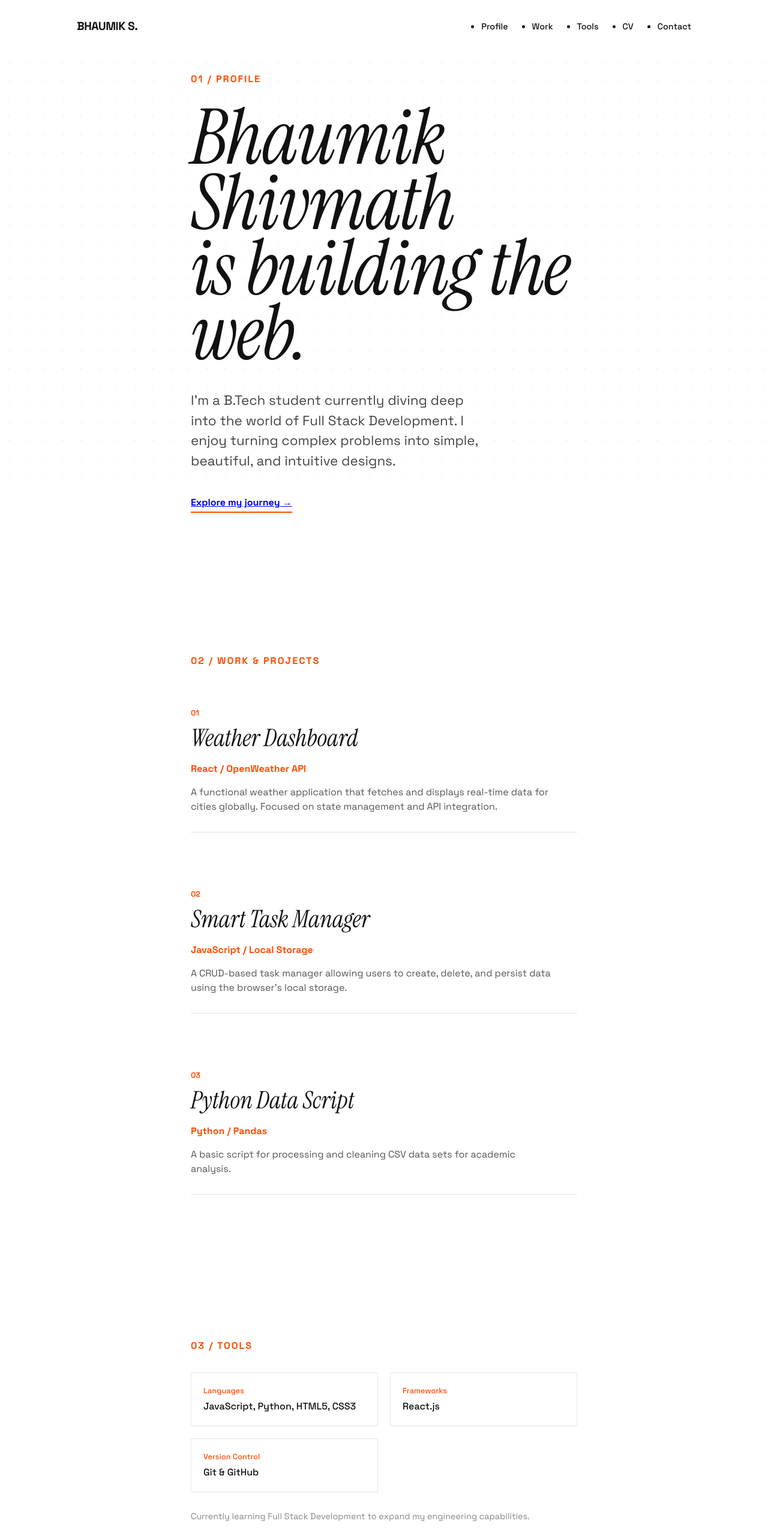
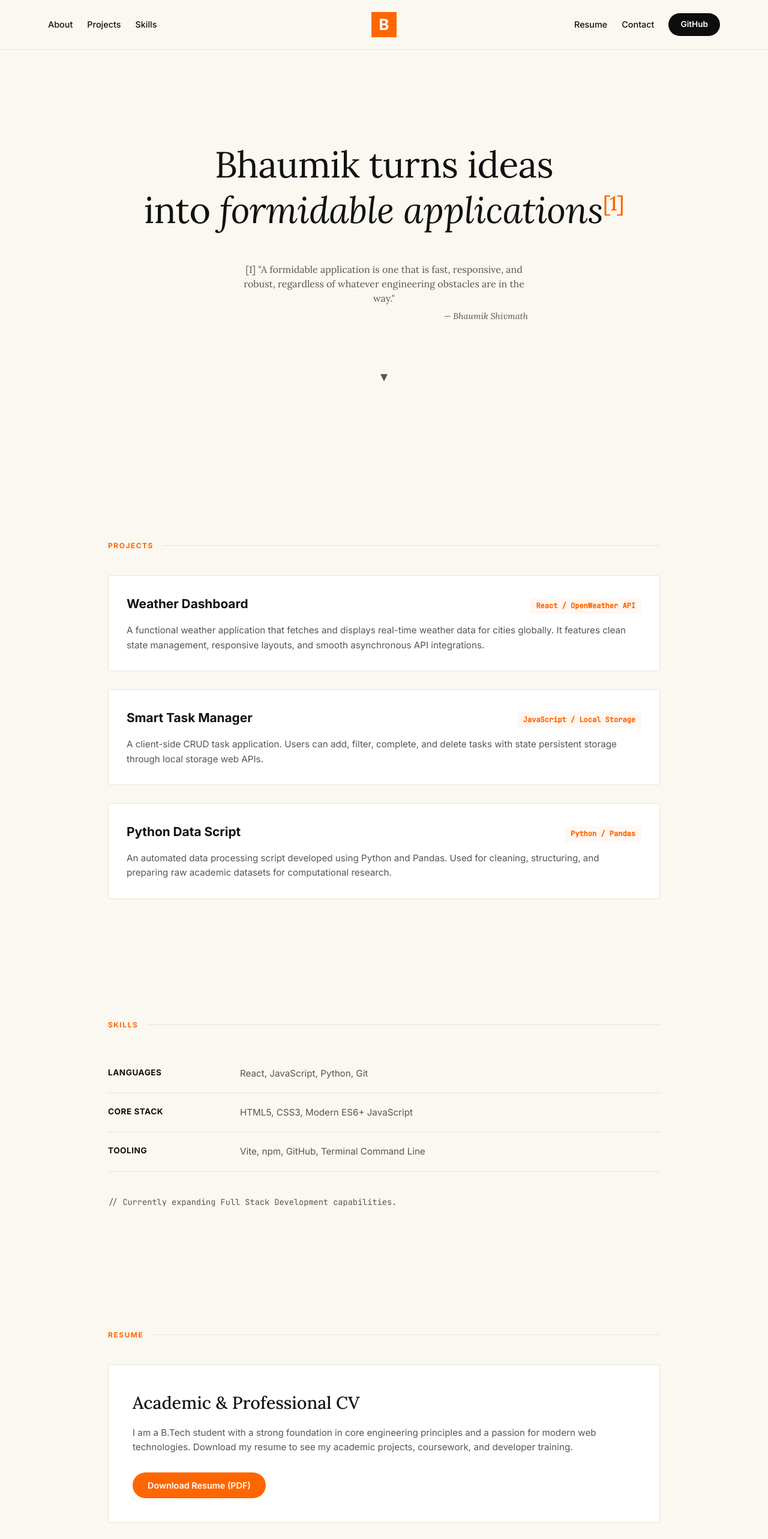
Before and after one commit to GRIMMZOWW/BHAUMIK-PROJECT, a React (Vite) app: page / in a window 1280 px wide. Shown: the top 2566 px of the page at 60% size. Built offline with nearby package versions, Linux system fonts and the light colour scheme.

Commit message:
Redesign: Match ycombinator.com landing page structure

```diff
--- a/src/components/About.jsx
+++ b/src/components/About.jsx
@@ -2,21 +2,20 @@ import React from 'react';
 
 const About = () => {
   return (
-    <section id="about" className="hero">
-      <div className="section-title">01 / Profile</div>
-      <h1>
-        Bhaumik Shivmath <br />
-        <i>is building the web.</i>
+    <section id="about" className="hero-center">
+      <h1 className="hero-title-serif">
+        Bhaumik turns ideas <br />
+        into <i>formidable applications</i><sup>[1]</sup>
       </h1>
-      <p>
-        I'm a B.Tech student currently diving deep into the world of Full Stack Development.
-        I enjoy turning complex problems into simple, beautiful, and intuitive designs.
-      </p>
-      <div style={{ marginTop: '40px' }}>
-        <a href="#projects" style={{ fontWeight: '700', borderBottom: '2px solid var(--accent)', paddingBottom: '5px' }}>
-          Explore my journey &rarr;
-        </a>
+
+      <div className="hero-footnote">
+        [1] "A formidable application is one that is fast, responsive, and robust, regardless of whatever engineering obstacles are in the way."
+        <span className="footnote-author">— Bhaumik Shivmath</span>
       </div>
+
+      <a href="#projects" className="scroll-arrow" title="Scroll to Projects">
+        ▾
+      </a>
     </section>
   );
 };
--- a/src/components/Contact.jsx
+++ b/src/components/Contact.jsx
@@ -2,32 +2,42 @@ import React from 'react';
 
 const Contact = () => {
   return (
-    <section id="contact" style={{ textAlign: 'center' }}>
-      <div className="section-title">05 / Contact</div>
-      <h2 style={{ fontFamily: 'var(--font-serif)', fontSize: '4.5rem', fontWeight: '400', lineHeight: 1 }}>
-        Let's connect.
-      </h2>
+    <section id="contact">
+      <div className="section-label">contact</div>
+      <div className="yc-card">
+        <h2>Let's connect</h2>
+        <p>
+          I am currently seeking junior developer roles or internship opportunities. Feel free to reach out directly through any of the channels below.
+        </p>
 
-      <div style={{ marginTop: '40px' }}>
-        <a href="mailto:bhaumik3553@gmail.com" style={{ color: 'var(--accent)', fontSize: '1.8rem', fontWeight: '700', textDecoration: 'none' }}>
-          bhaumik3553@gmail.com
+        <div className="contact-table">
+          <div className="contact-row-item">
+            <span className="contact-lbl">Email</span>
+            <span className="contact-val">
+              <a href="mailto:bhaumik3553@gmail.com">bhaumik3553@gmail.com</a>
+            </span>
+          </div>
+          <div className="contact-row-item">
+            <span className="contact-lbl">Phone</span>
+            <span className="contact-val">+91 70198 39381</span>
+          </div>
+          <div className="contact-row-item">
+            <span className="contact-lbl">Location</span>
+            <span className="contact-val">Mumbai, Sion</span>
+          </div>
+          <div className="contact-row-item">
+            <span className="contact-lbl">Github</span>
+            <span className="contact-val">
+              <a href="https://github.com/GRIMMZOWW" target="_blank" rel="noopener noreferrer">
+                github.com/GRIMMZOWW
+              </a>
+            </span>
+          </div>
+        </div>
+
+        <a href="mailto:bhaumik3553@gmail.com" className="btn-pill-orange">
+          Send Email Direct
         </a>
-        <div style={{ marginTop: '20px', fontSize: '1.2rem', fontWeight: '500' }}>
-          +91 70198 39381
-        </div>
-        <div style={{ marginTop: '10px', color: '#666' }}>
-          Mumbai, Sion
-        </div>
-      </div>
-
-      <div style={{ marginTop: '50px' }}>
-        <a href="https://github.com/GRIMMZOWW" target="_blank" rel="noreferrer" className="btn-main">
-          GitHub Profile
-        </a>
-      </div>
-
-      <div style={{ marginTop: '60px', fontSize: '0.8rem', opacity: 0.4, textTransform: 'uppercase' }}>
-        Currently seeking opportunities for growth.
       </div>
     </section>
   );
--- a/src/components/Navbar.jsx
+++ b/src/components/Navbar.jsx
@@ -2,16 +2,27 @@ import React from 'react';
 
 const Navbar = () => {
   return (
-    <nav>
-      <div className="logo" style={{ textTransform: 'uppercase' }}>Bhaumik S.</div>
-      <ul className="nav-links">
-        <li><a href="#about">Profile</a></li>
-        <li><a href="#projects">Work</a></li>
-        <li><a href="#skills">Tools</a></li>
-        <li><a href="#resume">CV</a></li>
-        <li><a href="#contact">Contact</a></li>
-      </ul>
-    </nav>
+    <header>
+      <div className="nav-container">
+        <div className="nav-col-left">
+          <a href="#about" className="nav-link">About</a>
+          <a href="#projects" className="nav-link">Projects</a>
+          <a href="#skills" className="nav-link">Skills</a>
+        </div>
+
+        <div className="nav-col-center">
+          <a href="#about" className="yc-logo-box">B</a>
+        </div>
+
+        <div className="nav-col-right">
+          <a href="#resume" className="nav-link">Resume</a>
+          <a href="#contact" className="nav-link">Contact</a>
+          <a href="https://github.com/GRIMMZOWW" target="_blank" rel="noopener noreferrer" className="btn-pill-black">
+            GitHub
+          </a>
+        </div>
+      </div>
+    </header>
   );
 };
 
--- a/src/components/Projects.jsx
+++ b/src/components/Projects.jsx
@@ -2,38 +2,42 @@ import React from 'react';
 
 const projectList = [
   {
-    id: "01",
+    id: "1",
     title: "Weather Dashboard",
     tech: "React / OpenWeather API",
-    desc: "A functional weather application that fetches and displays real-time data for cities globally. Focused on state management and API integration."
+    desc: "A functional weather application that fetches and displays real-time weather data for cities globally. It features clean state management, responsive layouts, and smooth asynchronous API integrations.",
+    link: "https://github.com/GRIMMZOWW/BHAUMIK-PROJECT"
   },
   {
-    id: "02",
+    id: "2",
     title: "Smart Task Manager",
     tech: "JavaScript / Local Storage",
-    desc: "A CRUD-based task manager allowing users to create, delete, and persist data using the browser's local storage."
+    desc: "A client-side CRUD task application. Users can add, filter, complete, and delete tasks with state persistent storage through local storage web APIs.",
+    link: "https://github.com/GRIMMZOWW/BHAUMIK-PROJECT"
   },
   {
-    id: "03",
+    id: "3",
     title: "Python Data Script",
     tech: "Python / Pandas",
-    desc: "A basic script for processing and cleaning CSV data sets for academic analysis."
+    desc: "An automated data processing script developed using Python and Pandas. Used for cleaning, structuring, and preparing raw academic datasets for computational research.",
+    link: "https://github.com/GRIMMZOWW/BHAUMIK-PROJECT"
   }
 ];
 
 const Projects = () => {
   return (
     <section id="projects">
-      <div className="section-title">02 / Work & Projects</div>
-      <div className="project-list">
+      <div className="section-label">projects</div>
+      <div className="projects-grid">
         {projectList.map((p) => (
-          <div key={p.id} className="project-item" style={{ gridTemplateColumns: '1fr', padding: '30px 0', borderBottom: '1px solid var(--border)' }}>
-            <div className="project-info">
-              <span style={{ fontSize: '0.8rem', color: 'var(--accent)', fontWeight: '700' }}>{p.id}</span>
-              <h3 style={{ fontSize: '2.5rem' }}>{p.title}</h3>
-              <p style={{ color: 'var(--accent)', fontWeight: '600', marginBottom: '15px' }}>{p.tech}</p>
-              <p style={{ color: '#555', maxWidth: '600px' }}>{p.desc}</p>
+          <div key={p.id} className="project-card">
+            <div className="project-card-header">
+              <a href={p.link} target="_blank" rel="noopener noreferrer" className="project-card-title">
+                {p.title}
+              </a>
+              <span className="project-card-tech">{p.tech}</span>
             </div>
+            <p className="project-card-desc">{p.desc}</p>
           </div>
         ))}
       </div>
--- a/src/components/Resume.jsx
+++ b/src/components/Resume.jsx
@@ -3,15 +3,15 @@ import React from 'react';
 const Resume = () => {
   return (
     <section id="resume">
-      <div className="section-title">04 / CV</div>
-      <div style={{ padding: '60px', background: '#f9f9f9', border: '1px solid #eee', borderRadius: '4px' }}>
-        <h2 style={{ fontFamily: 'var(--font-serif)', fontSize: '3rem', fontWeight: '400' }}>Academic & Professional</h2>
-        <p style={{ margin: '20px 0 30px', color: '#555' }}>
+      <div className="section-label">resume</div>
+      <div className="yc-card">
+        <h2>Academic & Professional CV</h2>
+        <p>
           I am a B.Tech student with a strong foundation in core engineering principles and a passion for modern web technologies.
-          Download my CV to see my academic projects and technical journey.
+          Download my resume to see my academic projects, coursework, and developer training.
         </p>
-        <a href="/resume.pdf" download className="btn-main">
-          Download Resume (PDF) &darr;
+        <a href="/resume.pdf" download className="btn-pill-orange">
+          Download Resume (PDF)
         </a>
       </div>
     </section>
--- a/src/components/Skills.jsx
+++ b/src/components/Skills.jsx
@@ -1,25 +1,25 @@
 import React from 'react';
 
 const myTech = [
-  { cat: "Languages", items: "JavaScript, Python, HTML5, CSS3" },
-  { cat: "Frameworks", items: "React.js" },
-  { cat: "Version Control", items: "Git & GitHub" }
+  { cat: "Languages", items: "React, JavaScript, Python, Git" },
+  { cat: "Core Stack", items: "HTML5, CSS3, Modern ES6+ JavaScript" },
+  { cat: "Tooling", items: "Vite, npm, GitHub, Terminal Command Line" }
 ];
 
 const Skills = () => {
   return (
     <section id="skills">
-      <div className="section-title">03 / Tools</div>
-      <div className="skills-grid">
+      <div className="section-label">skills</div>
+      <div className="spec-sheet">
         {myTech.map((t, i) => (
-          <div key={i} className="skill-box">
-            <span>{t.cat}</span>
-            {t.items}
+          <div key={i} className="spec-row">
+            <div className="spec-category">{t.cat}</div>
+            <div className="spec-list">{t.items}</div>
           </div>
         ))}
       </div>
-      <p style={{ marginTop: '30px', color: '#888', fontSize: '0.9rem' }}>
-        Currently learning Full Stack Development to expand my engineering capabilities.
+      <p style={{ marginTop: '40px', color: 'var(--text-yc-muted)', fontSize: '0.85rem', fontFamily: 'var(--font-mono)' }}>
+        // Currently expanding Full Stack Development capabilities.
       </p>
     </section>
   );
--- a/src/index.css
+++ b/src/index.css
@@ -1,12 +1,18 @@
-@import url('https://fonts.googleapis.com/css2?family=Space+Grotesk:wght@300;400;500;700&family=Instrument+Serif:italic&display=swap');
+@import url('https://fonts.googleapis.com/css2?family=Inter:wght@300;400;500;600;700&family=Lora:ital,wght@0,400;0,500;0,600;0,700;1,400&family=JetBrains+Mono:wght@400;500&display=swap');
 
 :root {
-  --bg: #ffffff;
-  --text: #111111;
-  --accent: #ff4d00; /* Bold orange/red */
-  --border: #e5e5e5;
-  --font-main: 'Space Grotesk', sans-serif;
-  --font-serif: 'Instrument Serif', serif;
+  --bg-yc-cream: #faf8f0; /* The signature warm YC cream */
+  --text-yc-dark: #111111;
+  --text-yc-muted: #555555;
+  --yc-orange: #ff6600;
+  --yc-orange-hover: #e05a00;
+  --yc-black: #0d0d0d;
+  --yc-black-hover: #262626;
+  --yc-border: #e6e4dc;
+
+  --font-sans: 'Inter', -apple-system, BlinkMacSystemFont, "Segoe UI", Roboto, sans-serif;
+  --font-serif: 'Lora', Georgia, 'Times New Roman', serif;
+  --font-mono: 'JetBrains Mono', monospace;
 }
 
 * {
@@ -20,176 +26,404 @@ html {
 }
 
 body {
-  background: var(--bg);
-  color: var(--text);
-  font-family: var(--font-main);
-  line-height: 1.5;
+  background-color: var(--bg-yc-cream);
+  color: var(--text-yc-dark);
+  font-family: var(--font-sans);
+  line-height: 1.6;
   -webkit-font-smoothing: antialiased;
 }
 
-/* Minimalist Grid Background */
-body::before {
-  content: "";
-  position: fixed;
+/* Header/Navbar - Center Logo Config */
+header {
+  position: sticky;
   top: 0;
-  left: 0;
-  width: 100%;
-  height: 100%;
-  background-image: radial-gradient(#e5e5e5 1px, transparent 1px);
-  background-size: 30px 30px;
-  z-index: -1;
-  opacity: 0.5;
+  background-color: rgba(250, 248, 240, 0.95);
+  backdrop-filter: blur(8px);
+  border-bottom: 1px solid var(--yc-border);
+  z-index: 1000;
 }
 
+.nav-container {
+  max-width: 1200px;
+  margin: 0 auto;
+  padding: 20px 40px;
+  display: grid;
+  grid-template-columns: 1fr auto 1fr;
+  align-items: center;
+}
+
+@media (max-width: 768px) {
+  .nav-container {
+    grid-template-columns: 1fr;
+    gap: 15px;
+    padding: 15px 20px;
+    text-align: center;
+  }
+}
+
+.nav-col-left {
+  display: flex;
+  gap: 24px;
+}
+
+@media (max-width: 768px) {
+  .nav-col-left {
+    justify-content: center;
+  }
+}
+
+.nav-col-center {
+  display: flex;
+  justify-content: center;
+}
+
+.nav-col-right {
+  display: flex;
+  justify-content: flex-end;
+  align-items: center;
+  gap: 24px;
+}
+
+@media (max-width: 768px) {
+  .nav-col-right {
+    justify-content: center;
+  }
+}
+
+/* Center YC Logo style but with 'B' */
+.yc-logo-box {
+  width: 42px;
+  height: 42px;
+  background-color: var(--yc-orange);
+  color: #ffffff;
+  display: flex;
+  justify-content: center;
+  align-items: center;
+  font-family: var(--font-sans);
+  font-weight: 800;
+  font-size: 1.6rem;
+  text-decoration: none;
+  line-height: 1;
+  transition: background-color 0.2s;
+}
+
+.yc-logo-box:hover {
+  background-color: var(--yc-orange-hover);
+}
+
+.nav-link {
+  text-decoration: none;
+  color: var(--text-yc-dark);
+  font-size: 0.9rem;
+  font-weight: 500;
+  transition: color 0.2s;
+}
+
+.nav-link:hover {
+  color: var(--yc-orange);
+}
+
+/* Right Side Pill Button style */
+.btn-pill-black {
+  display: inline-block;
+  background-color: var(--yc-black);
+  color: #ffffff;
+  padding: 8px 20px;
+  border-radius: 9999px; /* Absolute pill shape */
+  font-size: 0.85rem;
+  font-weight: 600;
+  text-decoration: none;
+  transition: background-color 0.2s;
+}
+
+.btn-pill-black:hover {
+  background-color: var(--yc-black-hover);
+}
+
+/* Sections */
 section {
-  padding: 120px 10%;
-  max-width: 900px;
+  padding: 100px 40px;
+  max-width: 1000px;
   margin: 0 auto;
 }
 
-.section-title {
-  font-size: 1rem;
-  text-transform: uppercase;
-  letter-spacing: 2px;
-  color: var(--accent);
-  margin-bottom: 2rem;
-  font-weight: 700;
+@media (max-width: 768px) {
+  section {
+    padding: 60px 20px;
+  }
 }
 
-/* Navbar */
-nav {
-  position: fixed;
-  top: 0;
-  width: 100%;
-  padding: 30px 10%;
+.section-label {
+  font-family: var(--font-sans);
+  font-size: 0.75rem;
+  font-weight: 700;
+  text-transform: uppercase;
+  letter-spacing: 1.5px;
+  color: var(--yc-orange);
+  margin-bottom: 40px;
   display: flex;
-  justify-content: space-between;
   align-items: center;
-  background: rgba(255, 255, 255, 0.9);
-  z-index: 1000;
+  gap: 15px;
 }
 
-.logo {
-  font-size: 1.2rem;
-  font-weight: 700;
+.section-label::after {
+  content: "";
+  height: 1px;
+  flex-grow: 1;
+  background-color: var(--yc-border);
+}
+
+/* Hero Section (Centred) */
+.hero-center {
+  min-height: calc(100vh - 83px);
+  display: flex;
+  flex-direction: column;
+  justify-content: center;
+  align-items: center;
+  text-align: center;
+  padding: 40px 20px;
+}
+
+.hero-title-serif {
+  font-family: var(--font-serif);
+  font-size: clamp(2rem, 5vw, 3.8rem);
+  font-weight: 400;
+  line-height: 1.25;
+  color: var(--text-yc-dark);
+  max-width: 800px;
   letter-spacing: -0.5px;
 }
 
-.nav-links {
-  display: flex;
-  gap: 40px;
+.hero-title-serif i {
+  font-style: italic;
 }
 
-.nav-links a {
-  text-decoration: none;
-  color: var(--text);
-  font-size: 0.9rem;
-  font-weight: 500;
-  position: relative;
-}
-
-.nav-links a::after {
-  content: '';
-  position: absolute;
-  width: 0;
-  height: 1px;
-  bottom: -2px;
-  left: 0;
-  background-color: var(--accent);
-  transition: width 0.3s;
-}
-
-.nav-links a:hover::after {
-  width: 100%;
-}
-
-/* Hero */
-.hero h1 {
-  font-family: var(--font-serif);
-  font-size: clamp(4rem, 12vw, 8rem);
-  font-weight: 400;
-  line-height: 0.85;
-  margin-bottom: 40px;
-  letter-spacing: -2px;
-}
-
-.hero p {
-  font-size: 1.4rem;
-  max-width: 500px;
-  color: #444;
-}
-
-/* Projects */
-.project-list {
-  display: flex;
-  flex-direction: column;
-  gap: 60px;
-}
-
-.project-item {
-  display: grid;
-  grid-template-columns: 1fr 1fr;
-  gap: 40px;
-  align-items: center;
-}
-
-.project-img {
-  width: 100%;
-  border: 1px solid var(--border);
-  filter: grayscale(100%);
-  transition: 0.4s;
-}
-
-.project-item:hover .project-img {
-  filter: grayscale(0%);
-  border-color: var(--accent);
-}
-
-.project-info h3 {
-  font-family: var(--font-serif);
-  font-size: 2.5rem;
-  margin-bottom: 10px;
-  font-weight: 400;
-}
-
-/* Skills */
-.skills-grid {
-  display: grid;
-  grid-template-columns: repeat(2, 1fr);
-  gap: 20px;
-}
-
-.skill-box {
-  padding: 20px;
-  border: 1px solid var(--border);
+.hero-title-serif sup {
+  font-size: 0.55em;
+  top: -0.4em;
+  color: var(--yc-orange);
   font-weight: 500;
 }
 
-.skill-box span {
-  display: block;
-  font-size: 0.8rem;
-  color: var(--accent);
-  margin-bottom: 5px;
+.hero-footnote {
+  margin-top: 50px;
+  max-width: 480px;
+  font-family: var(--font-serif);
+  font-size: 1rem;
+  line-height: 1.5;
+  color: var(--text-yc-muted);
 }
 
-/* Button */
-.btn-main {
-  display: inline-block;
-  padding: 15px 30px;
-  background: var(--text);
-  color: #fff;
-  text-decoration: none;
-  font-weight: 600;
-  transition: 0.3s;
+.footnote-author {
+  display: block;
+  margin-top: 8px;
+  text-align: right;
+  font-size: 0.9rem;
+  font-style: italic;
 }
 
-.btn-main:hover {
-  background: var(--accent);
+/* Animated Down Arrow */
+.scroll-arrow {
+  margin-top: 70px;
+  color: var(--text-yc-muted);
+  font-size: 1.5rem;
+  text-decoration: none;
+  animation: bounce 2s infinite;
+  display: inline-block;
+  cursor: pointer;
 }
 
-@media (max-width: 768px) {
-  .nav-links { display: none; }
-  .project-item { grid-template-columns: 1fr; }
-  .hero h1 { font-size: 4rem; }
-  section { padding: 80px 5%; }
+@keyframes bounce {
+  0%, 20%, 50%, 80%, 100% {
+    transform: translateY(0);
+  }
+  40% {
+    transform: translateY(-8px);
+  }
+  60% {
+    transform: translateY(-4px);
+  }
 }
+
+/* Projects Directory Layout */
+.projects-grid {
+  display: flex;
+  flex-direction: column;
+  gap: 30px;
+}
+
+.project-card {
+  background-color: #ffffff;
+  border: 1px solid var(--yc-border);
+  padding: 30px;
+  border-radius: 4px;
+  transition: border-color 0.2s;
+}
+
+.project-card:hover {
+  border-color: var(--yc-orange);
+}
+
+.project-card-header {
+  display: flex;
+  justify-content: space-between;
+  align-items: baseline;
+  margin-bottom: 15px;
+  flex-wrap: wrap;
+  gap: 10px;
+}
+
+.project-card-title {
+  font-family: var(--font-sans);
+  font-size: 1.3rem;
+  font-weight: 700;
+  color: var(--text-yc-dark);
+  text-decoration: none;
+}
+
+.project-card-title:hover {
+  color: var(--yc-orange);
+}
+
+.project-card-tech {
+  font-family: var(--font-mono);
+  font-size: 0.75rem;
+  color: var(--yc-orange);
+  background-color: rgba(255, 102, 0, 0.05);
+  padding: 4px 10px;
+  border-radius: 4px;
+  font-weight: 600;
+}
+
+.project-card-desc {
+  font-size: 0.95rem;
+  color: var(--text-yc-muted);
+}
+
+/* Skills Spec Sheet Table */
+.spec-sheet {
+  width: 100%;
+  border-collapse: collapse;
+}
+
+.spec-row {
+  border-bottom: 1px solid var(--yc-border);
+  display: grid;
+  grid-template-columns: 220px 1fr;
+  padding: 20px 0;
+}
+
+@media (max-width: 600px) {
+  .spec-row {
+    grid-template-columns: 1fr;
+    gap: 8px;
+    padding: 15px 0;
+  }
+}
+
+.spec-category {
+  font-family: var(--font-sans);
+  font-weight: 700;
+  font-size: 0.85rem;
+  text-transform: uppercase;
+  color: var(--text-yc-dark);
+  letter-spacing: 0.5px;
+}
+
+.spec-list {
+  font-size: 0.95rem;
+  color: var(--text-yc-muted);
+}
+
+/* Resume & Contact simple cards */
+.yc-card {
+  background-color: #ffffff;
+  border: 1px solid var(--yc-border);
+  padding: 40px;
+  border-radius: 4px;
+}
+
+.yc-card h2 {
+  font-family: var(--font-serif);
+  font-size: 1.8rem;
+  font-weight: 500;
+  margin-bottom: 15px;
+}
+
+.yc-card p {
+  color: var(--text-yc-muted);
+  font-size: 0.95rem;
+  margin-bottom: 30px;
+}
+
+.contact-table {
+  display: grid;
+  gap: 15px;
+  margin-bottom: 30px;
+}
+
+.contact-row-item {
+  display: grid;
+  grid-template-columns: 100px 1fr;
+  font-size: 0.95rem;
+}
+
+.contact-lbl {
+  font-family: var(--font-mono);
+  font-size: 0.75rem;
+  color: var(--text-yc-muted);
+  text-transform: uppercase;
+  align-self: center;
+}
+
+.contact-val {
+  font-weight: 500;
+  color: var(--text-yc-dark);
+}
+
+.contact-val a {
+  color: var(--yc-orange);
+  text-decoration: none;
+}
+
+.contact-val a:hover {
+  text-decoration: underline;
+}
+
+/* Pill buttons other than black */
+.btn-pill-orange {
+  display: inline-block;
+  background-color: var(--yc-orange);
+  color: #ffffff;
+  padding: 10px 25px;
+  border-radius: 9999px;
+  font-size: 0.9rem;
+  font-weight: 600;
+  text-decoration: none;
+  transition: background-color 0.2s;
+  border: none;
+  cursor: pointer;
+}
+
+.btn-pill-orange:hover {
+  background-color: var(--yc-orange-hover);
+}
+
+.btn-pill-outline {
+  display: inline-block;
+  background-color: transparent;
+  color: var(--text-yc-dark);
+  padding: 10px 25px;
+  border-radius: 9999px;
+  font-size: 0.9rem;
+  font-weight: 600;
+  text-decoration: none;
+  transition: all 0.2s;
+  border: 1px solid var(--yc-border);
+  cursor: pointer;
+}
+
+.btn-pill-outline:hover {
+  border-color: var(--text-yc-dark);
+  background-color: rgba(0, 0, 0, 0.02);
+}
```
Also changed, not shown: src/App.jsx (+16 -11 lines).
